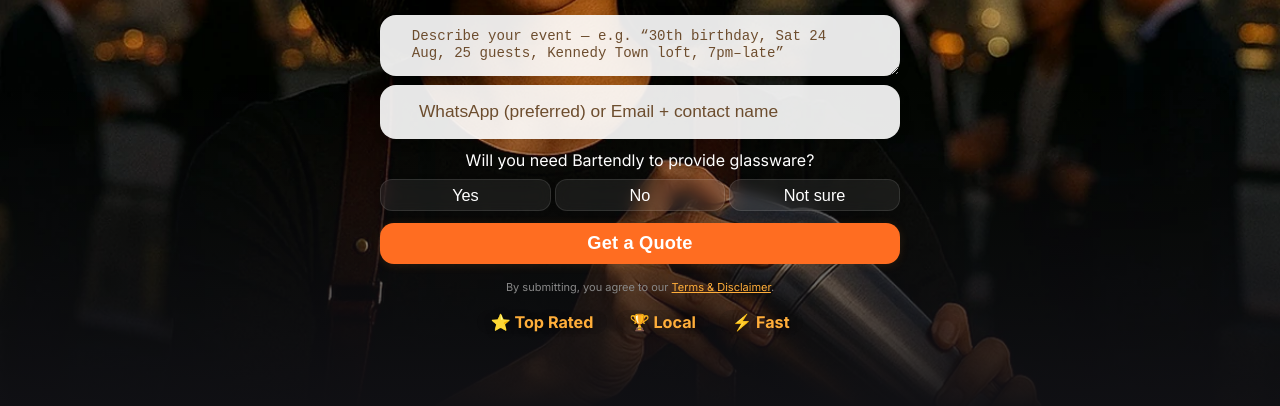
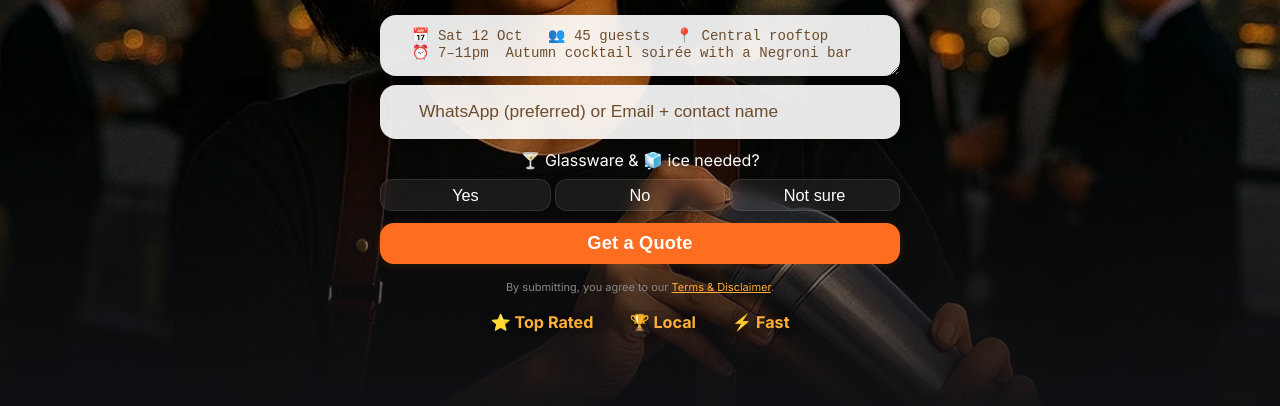
Before and after one commit to bartendly/bartendly.github.io, a plain HTML site: page hong-kong/index.html in a window 1280 px wide. Shown: the part 394-800 px from the top of the page. Drawn offline with Linux system fonts and the light colour scheme.

Commit message:
Add files via upload

```diff
--- a/hong-kong/index.html
+++ b/hong-kong/index.html
@@ -211,12 +211,12 @@
         <input type="hidden" name="city" value="Hong Kong">
         <label for="ai-prompt" class="sr-only">Your Request</label>
         <textarea name="ai-prompt" id="ai-prompt" class="main-event-input" rows="2" required
-        placeholder='Describe your event — e.g. “30th birthday, Sat 24 Aug, 25 guests, Kennedy Town loft, 7pm–late”'></textarea>
+        placeholder='📅 Sat 12 Oct   👥 45 guests   📍 Central rooftop   ⏰ 7–11pm  Autumn cocktail soirée with a Negroni bar'></textarea>
         <!-- Contact (transparent) -->
         <label for="ai-contact" class="sr-only">Your contact information</label>
         <input type="text" name="ai-contact" id="ai-contact" class="ai-input" placeholder="WhatsApp (preferred) or Email + contact name" required autocomplete="off" />
          <!-- Toggle: Glassware provided? -->
-         <label for="glassware" class="ai-label">Will you need Bartendly to provide glassware?</label>
+         <label for="glassware" class="ai-label">🍸 Glassware & 🧊 ice needed?</label>
          <div class="ai-toggle-group" data-name="glassware" id="glassware">
            <button type="button" class="ai-toggle" data-value="Yes">Yes</button>
            <button type="button" class="ai-toggle" data-value="No">No</button>
```
